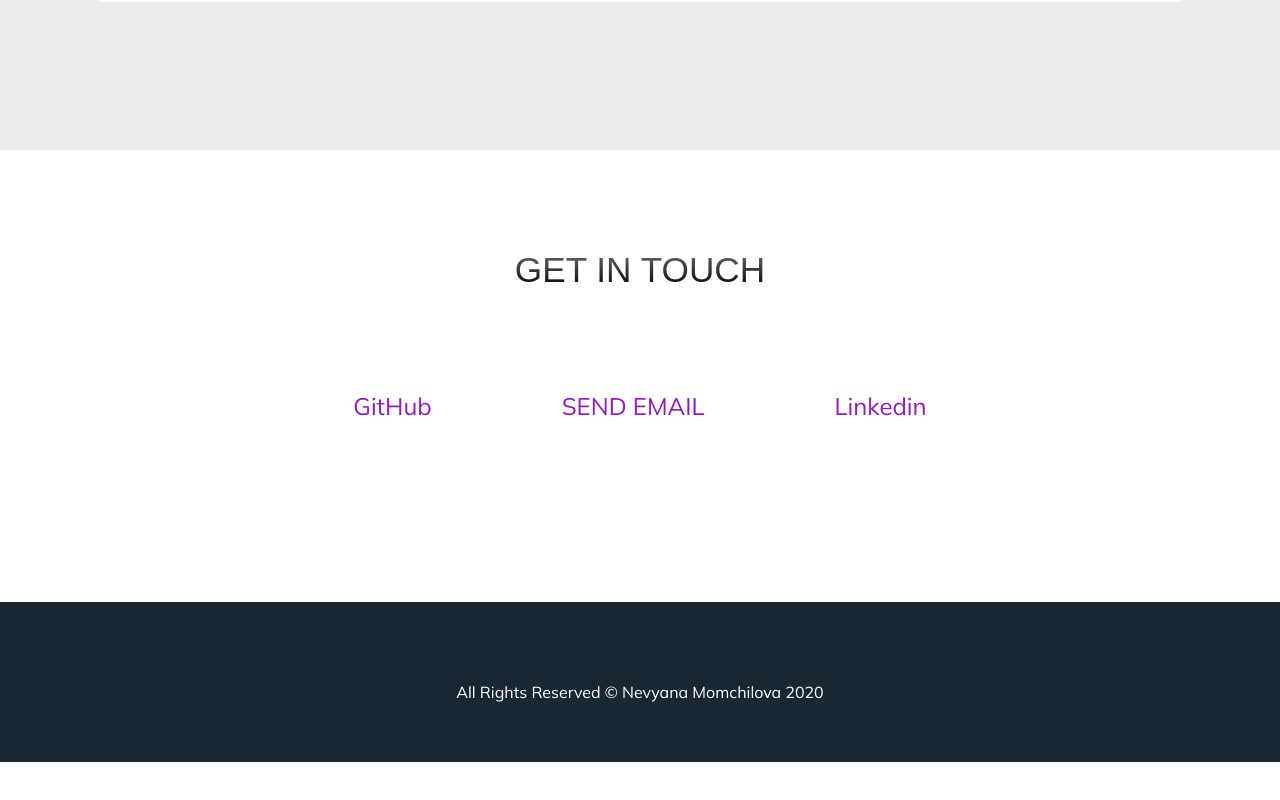
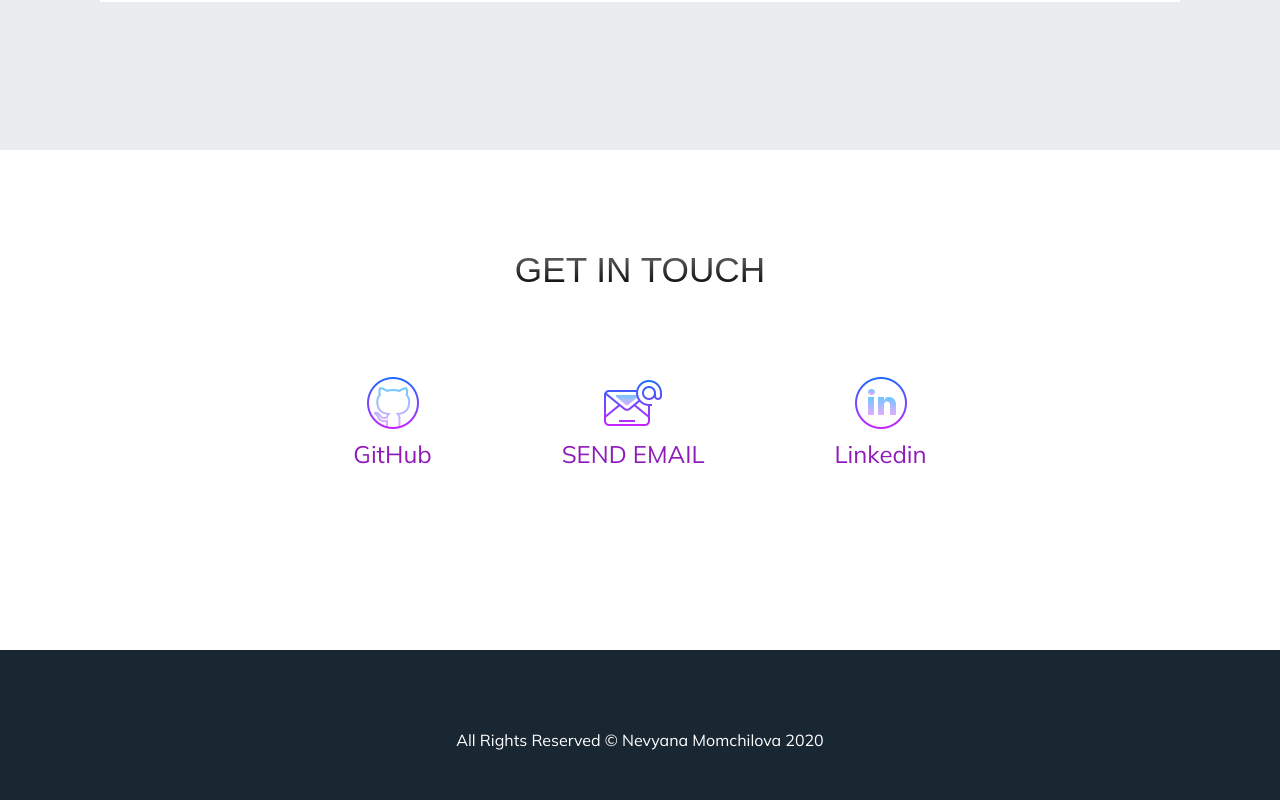
Before and after one commit to NevyanaMomchilova/nevyanamomchilova.github.io, a plain HTML site: page index.html in a window 1280 px wide. Shown: the part 4080-4880 px from the top of the page. Before the commit the page ends 4842 px from the top, so only its background shows below. Drawn offline with Linux system fonts and the light colour scheme; a web font is replaced by a local one.

Commit message:
Update index.html
Changes to the Contact Images

```diff
--- a/index.html
+++ b/index.html
@@ -152,9 +152,9 @@
         <section class="contact" id="contact">
             <h1>GET IN TOUCH</h1>
             <div class="contact-items">
-                <a href="https://github.com/NevyanaMomchilova" target="_blank"><img src="images/c-github.png" alt=""><h4>GitHub</h4></a>
-                <a href="mailto:nevyana.dm@gmail.com"><img src="images/c-email.png" alt=""><h4>SEND EMAIL</h4></a>
-                <a href="https://www.linkedin.com/in/nevyana-momchilova/" target="_blank"><img src="images/c-in.png" alt=""><h4>Linkedin</h4></a>
+                <a href="https://github.com/NevyanaMomchilova" target="_blank"><img src="c-github.png" alt="github"><h4>GitHub</h4></a>
+                <a href="mailto:nevyana.dm@gmail.com"><img src="c-email.png" alt="email"><h4>SEND EMAIL</h4></a>
+                <a href="https://www.linkedin.com/in/nevyana-momchilova/" target="_blank"><img src="c-in.png" alt="in"><h4>Linkedin</h4></a>
             </div>
         </section>
     </main>
```
